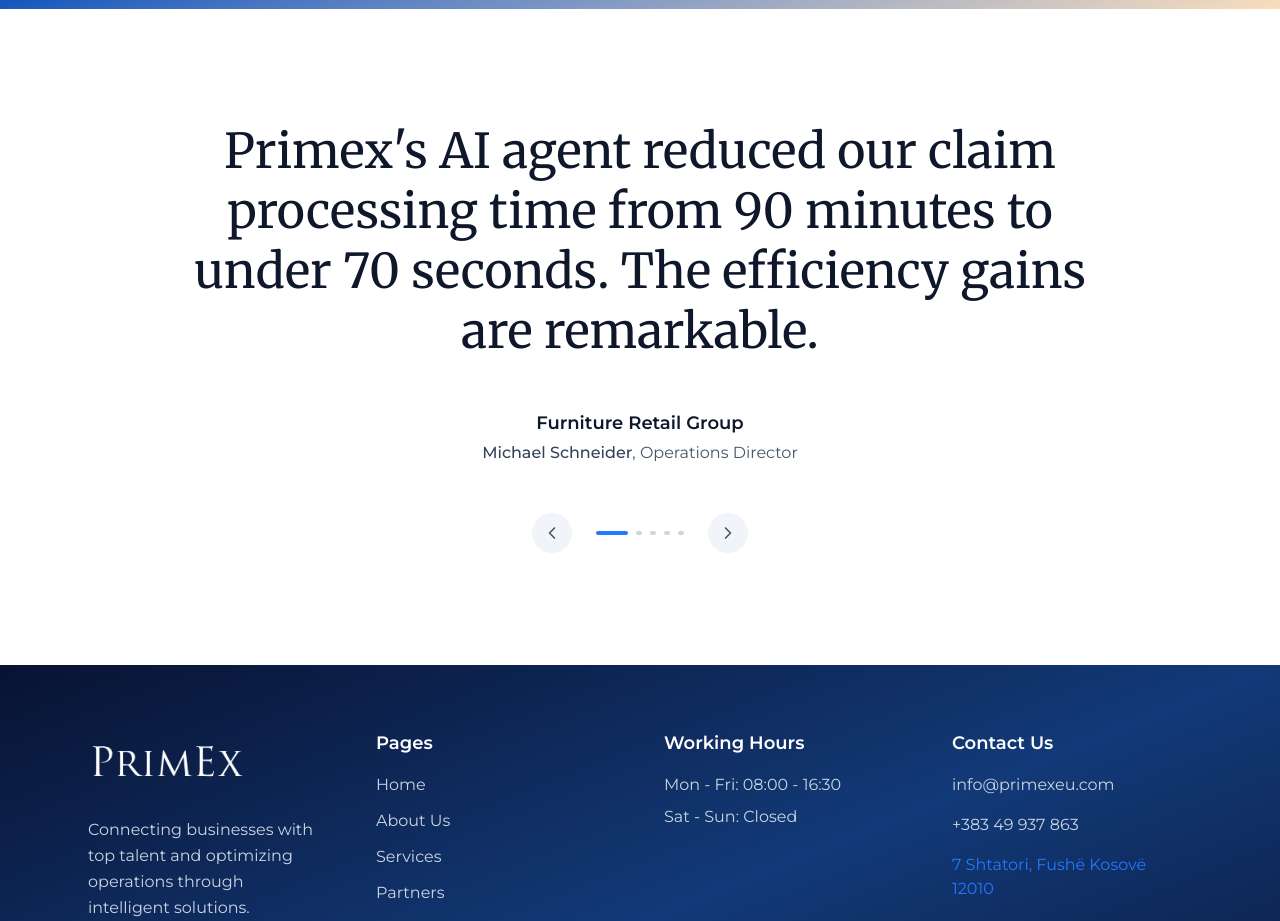
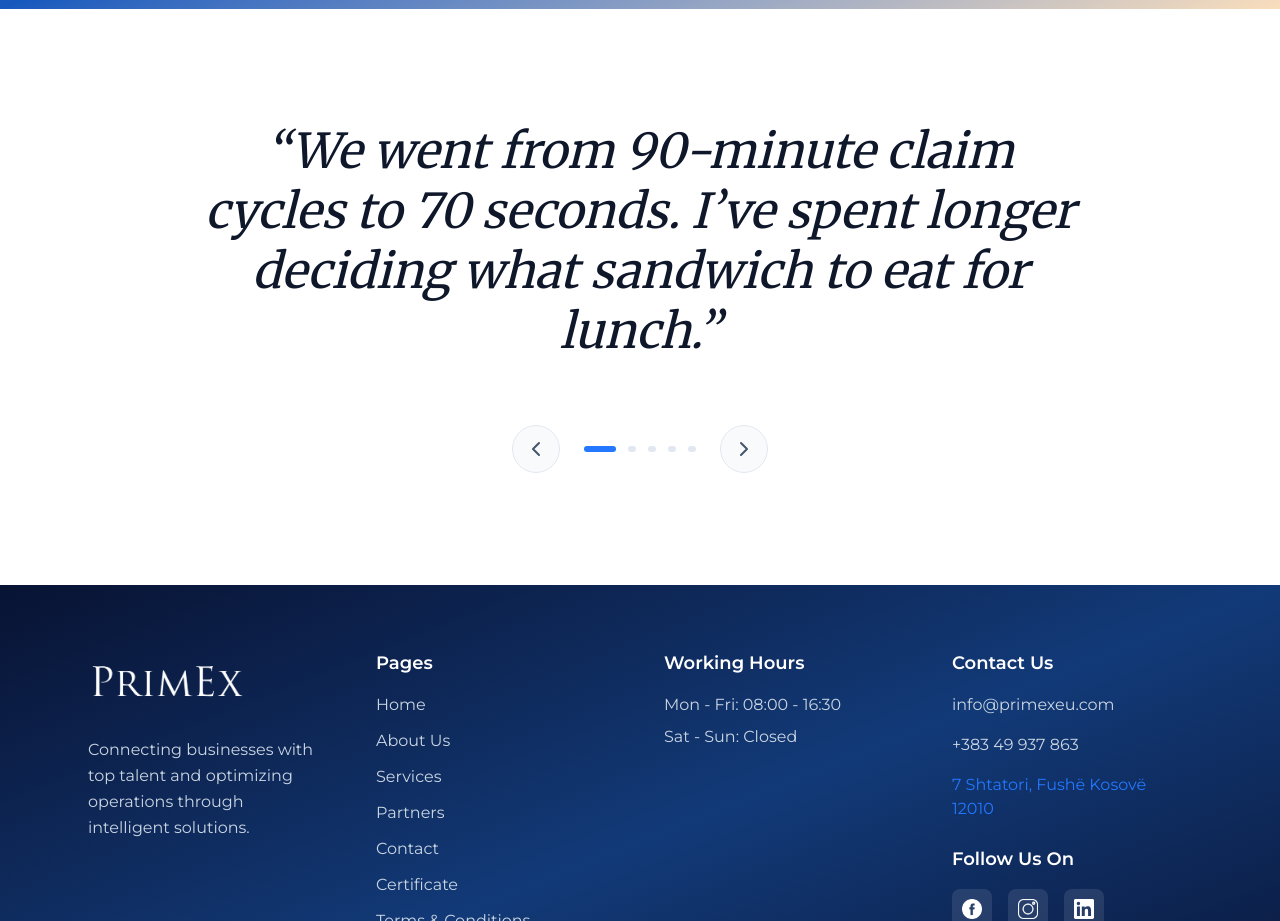
Before and after one commit to rinesaahmedi/primex, a React (Vite) app: page / in a window 1280 px wide. Shown: the part 3400-4321 px from the top of the page. Built offline with nearby package versions, Linux system fonts and the light colour scheme.

Commit message:
added testimonials quotes

```diff
--- a/src/components/PartnerTestimonials.jsx
+++ b/src/components/PartnerTestimonials.jsx
@@ -15,48 +15,61 @@
   const prev = () =>
     setIndex((index - 1 + testimonials.length) % testimonials.length);
 
-  const current = testimonials[index];
+  // We no longer need 'const current = ...' because we map all of them below
 
   return (
     <section className="relative w-full py-20 md:py-28 bg-white">
       <div ref={sectionRef} className="max-w-5xl mx-auto px-6">
         {/* Testimonial content */}
         <div className={`text-center animate-lift-blur-subtle ${isVisible ? 'visible' : ''}`}>
-          {/* Quote */}
-          <blockquote
-            className="text-3xl md:text-4xl lg:text-5xl font-light leading-tight mb-12 text-slate-900 max-w-4xl mx-auto"
-            style={{ fontFamily: 'var(--font-serif)' }}
-          >
-            {current.quote}
-          </blockquote>
 
-          {/* Author info */}
-          <div className="mb-12">
-            <p className="text-lg font-semibold text-slate-900 mb-1">{current.company}</p>
-            <p className="text-slate-600">
-              <span className="font-medium text-slate-700">{current.person}</span>, {current.role}
-            </p>
+          {/*
+            GRID STACK TRICK:
+            1. 'grid grid-cols-1' creates a single cell.
+            2. We map ALL quotes.
+            3. 'col-start-1 row-start-1' piles them all on top of each other.
+            4. The container stretches to fit the TALLEST quote.
+            5. We use opacity to show/hide, so the layout never jumps.
+          */}
+          <div className="relative grid grid-cols-1 mb-16 max-w-4xl mx-auto items-center">
+            {testimonials.map((testimonial, i) => (
+              <div
+                key={i}
+                className={`col-start-1 row-start-1 transition-opacity duration-500 ease-in-out ${
+                  i === index
+                    ? "opacity-100 z-10"
+                    : "opacity-0 -z-10 pointer-events-none"
+                }`}
+              >
+                <blockquote
+                  className="text-3xl md:text-4xl lg:text-5xl font-light leading-tight text-slate-900 italic"
+                  style={{ fontFamily: 'var(--font-serif)' }}
+                >
+                  &ldquo;{testimonial.quote}&rdquo;
+                </blockquote>
+              </div>
+            ))}
           </div>
 
           {/* Navigation */}
           <div className="flex items-center justify-center gap-6">
             <button
               onClick={prev}
-              className="w-10 h-10 rounded-full bg-slate-100 text-slate-600 hover:bg-[#2378FF] hover:text-white transition-all flex items-center justify-center"
+              className="w-12 h-12 rounded-full bg-slate-50 text-slate-600 hover:bg-[#2378FF] hover:text-white transition-all flex items-center justify-center border border-slate-200 hover:border-transparent"
               aria-label="Previous testimonial"
             >
-              <ChevronLeft className="w-5 h-5" />
+              <ChevronLeft className="w-6 h-6" />
             </button>
 
-            <div className="flex items-center gap-2">
+            <div className="flex items-center gap-3">
               {testimonials.map((_, i) => (
                 <button
                   key={i}
                   onClick={() => setIndex(i)}
-                  className={`h-1 rounded-full transition-all ${
+                  className={`h-1.5 rounded-full transition-all ${
                     i === index
                       ? 'bg-[#2378FF] w-8'
-                      : 'bg-slate-300 w-1.5 hover:bg-slate-400'
+                      : 'bg-slate-200 w-2 hover:bg-slate-300'
                   }`}
                   aria-label={`Go to testimonial ${i + 1}`}
                 />
@@ -65,10 +78,10 @@
 
             <button
               onClick={next}
-              className="w-10 h-10 rounded-full bg-slate-100 text-slate-600 hover:bg-[#2378FF] hover:text-white transition-all flex items-center justify-center"
+              className="w-12 h-12 rounded-full bg-slate-50 text-slate-600 hover:bg-[#2378FF] hover:text-white transition-all flex items-center justify-center border border-slate-200 hover:border-transparent"
               aria-label="Next testimonial"
             >
-              <ChevronRight className="w-5 h-5" />
+              <ChevronRight className="w-6 h-6" />
             </button>
           </div>
         </div>
--- a/src/locales/de/translation.json
+++ b/src/locales/de/translation.json
@@ -154,6 +154,45 @@
       }
     ]
   },
+  "partners": {
+    "testimonials": [
+      {
+        "quote": "Wir haben die Bearbeitungszeit von 90 Minuten auf 70 Sekunden reduziert. Ich brauche länger, um mir mein Mittagessen auszusuchen.",
+        "company": "Hidden",
+        "person": "Hidden",
+        "role": "Hidden",
+        "image": ""
+      },
+      {
+        "quote": "Die KI hat die Schadensfotos analysiert und das Ticket geschlossen, noch bevor ich überhaupt meine Lesebrille finden konnte.",
+        "company": "Hidden",
+        "person": "Hidden",
+        "role": "Hidden",
+        "image": ""
+      },
+      {
+        "quote": "Endlich eine Automatisierung, die 'Möbel' versteht. Sie unterscheidet eine fehlende Schraube von einem gebrochenen Stuhlbein, ohne nachzufragen.",
+        "company": "Hidden",
+        "person": "Hidden",
+        "role": "Hidden",
+        "image": ""
+      },
+      {
+        "quote": "Die ERP-Integration lief so reibungslos, dass unser IT-Leiter heute tatsächlich gelächelt hat. Wir stehen immer noch unter Schock.",
+        "company": "Hidden",
+        "person": "Hidden",
+        "role": "Hidden",
+        "image": ""
+      },
+      {
+        "quote": "Früher graute uns vor dem Posteingang am Montagmorgen. Heute erledigt der PrimEx-Agent das Chaos, während wir unseren Kaffee trinken.",
+        "company": "Hidden",
+        "person": "Hidden",
+        "role": "Hidden",
+        "image": ""
+      }
+    ]
+},
 
   "_comment": "=== CTA & ENGAGEMENT ===",
   "joinBusiness": {
--- a/src/locales/en/translation.json
+++ b/src/locales/en/translation.json
@@ -139,42 +139,42 @@
   "partners": {
     "testimonials": [
       {
-        "quote": "Primex's AI agent reduced our claim processing time from 90 minutes to under 70 seconds. The efficiency gains are remarkable.",
-        "company": "Furniture Retail Group",
-        "person": "Michael Schneider",
-        "role": "Operations Director",
-        "image": "src/images/client2.webp"
+        "quote": "We went from 90-minute claim cycles to 70 seconds. I’ve spent longer deciding what sandwich to eat for lunch.",
+        "company": "Hidden",
+        "person": "Hidden",
+        "role": "Hidden",
+        "image": ""
       },
       {
-        "quote": "Their deep understanding of the furniture industry combined with cutting-edge AI technology has transformed our operations.",
-        "company": "Home Living Solutions",
-        "person": "Sarah Weber",
-        "role": "Chief Technology Officer",
-        "image": "src/images/client2.webp"
+        "quote": "The AI analyzed the damage photos and closed the ticket before I could even find my reading glasses.",
+        "company": "Hidden",
+        "person": "Hidden",
+        "role": "Hidden",
+        "image": ""
       },
       {
-        "quote": "The AI claims automation system integrates seamlessly with our ERP. We've seen an 80% reduction in operational costs.",
-        "company": "DACH Furniture Partners",
-        "person": "Thomas Müller",
-        "role": "Head of Customer Service",
-        "image": "src/images/client2.webp"
+        "quote": "Finally, an automation tool that actually speaks 'furniture'. It knows a missing screw from a broken leg without asking.",
+        "company": "Hidden",
+        "person": "Hidden",
+        "role": "Hidden",
+        "image": ""
       },
       {
-        "quote": "Primex doesn't just provide technology—they bring 40 years of industry expertise. That combination is invaluable.",
-        "company": "European Retail Network",
-        "person": "Anna Fischer",
-        "role": "VP of Operations",
-        "image": "src/images/client2.webp"
+        "quote": "It connects to our ERP so seamlessly, our IT director actually smiled today. We’re still in shock.",
+        "company": "Hidden",
+        "person": "Hidden",
+        "role": "Hidden",
+        "image": ""
       },
       {
-        "quote": "From product data management to logistics coordination, Primex handles it all with precision and speed.",
-        "company": "Modern Home Brands",
-        "person": "David Hoffmann",
-        "role": "Supply Chain Manager",
-        "image": "src/images/client2.webp"
+        "quote": "We used to dread Monday morning inboxes. Now the PrimEx agent handles the chaos while we drink our coffee.",
+        "company": "Hidden",
+        "person": "Hidden",
+        "role": "Hidden",
+        "image": ""
       }
     ]
-  },
+},
 
   "_comment": "=== CTA & ENGAGEMENT ===",
   "joinBusiness": {
```
